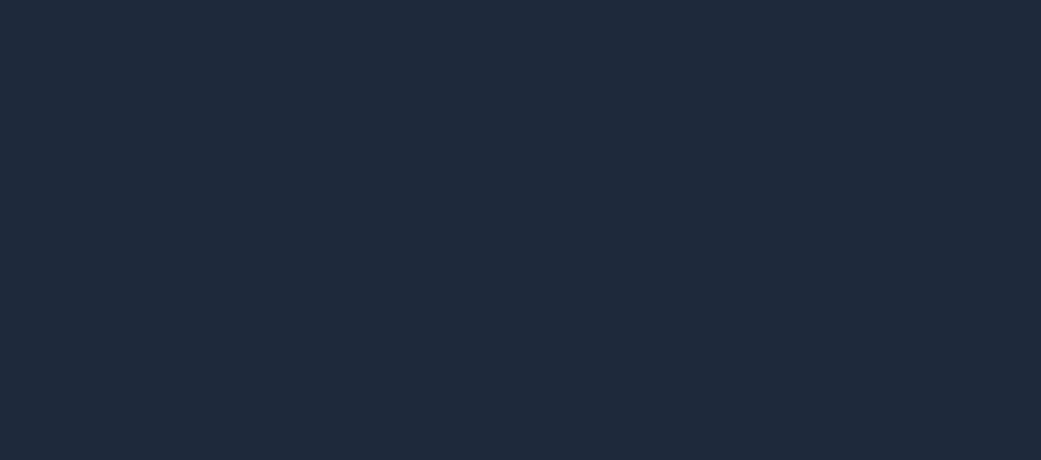
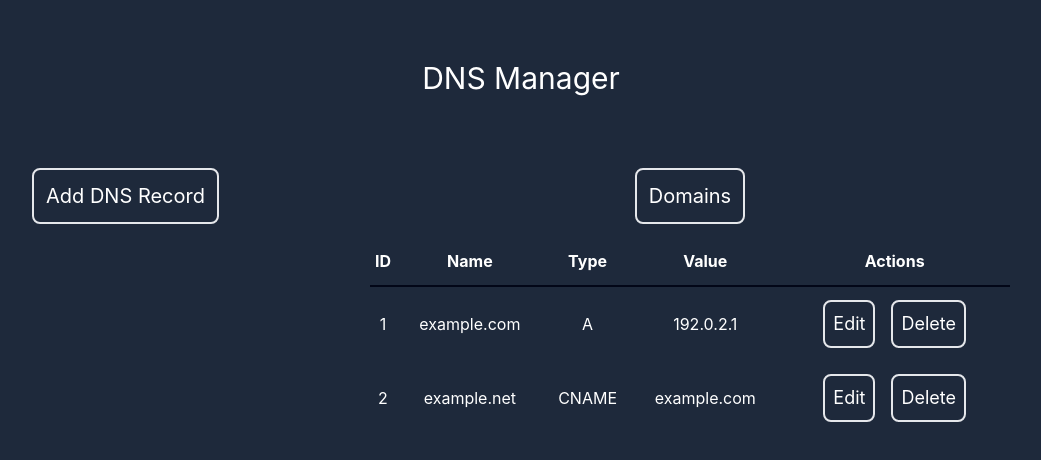
Before and after one commit to dipscodes/dns-manager, a React (Create React App) app: page / in a window 1280 px wide. Shown: the top 460 px of the page, without its empty margins (119-1160 px from the left). Built offline with nearby package versions, Linux system fonts and the light colour scheme.

Commit message:
basic ui structure done

```diff
--- a/src/App.js
+++ b/src/App.js
@@ -1,7 +1,12 @@
 import "./App.css";
+import Home from "./compononents/Home";
 
 function App() {
-  return <div className="App bg-slate-800 w-screen h-auto min-h-screen"></div>;
+  return (
+    <div className="App bg-slate-800 w-screen h-auto min-h-screen">
+      <Home />
+    </div>
+  );
 }
 
 export default App;
--- /dev/null
+++ b/src/compononents/AddRecordForm.jsx
@@ -0,0 +1,20 @@
+const AddRecordForm = () => {
+  return (
+    <div>
+      <form className="flex flex-col justify-center items-center">
+        <label className="p-1 mb-3">
+          <h2 className="mb-3">Domain Name:</h2> <input className="rounded-md" type="text" />
+        </label>
+        <label className="p-1 mb-3">
+          <h2 className="mb-3">Record Type:</h2> <input className="rounded-md" type="text" />
+        </label>
+        <label className="p-1 mb-3">
+          <h2 className="mb-3">Record Value:</h2> <input className="rounded-md" type="text" />
+        </label>
+        <button type="submit"  className="text-xl border-2 rounded-lg p-3 my-3 max-w-fit">Add Record</button>
+      </form>
+    </div>
+  );
+};
+
+export default AddRecordForm;
--- /dev/null
+++ b/src/compononents/Domaintable.jsx
@@ -0,0 +1,40 @@
+
+const DomainTable = () => {
+  const domains = [
+    { id: 1, name: 'example.com', type: 'A', value: '192.0.2.1' },
+    { id: 2, name: 'example.net', type: 'CNAME', value: 'example.com' },
+  ];
+
+  return (
+    <div className="flex flex-col justify-center items-center w-1/2">
+      <h2 className="text-xl border-2 rounded-lg p-3 my-3 max-w-fit">Domains</h2>
+      <table className="w-full">
+        <thead className="border-b-2 border-slate-950 h-[50px]">
+          <tr>
+            <th>ID</th>
+            <th>Name</th>
+            <th>Type</th>
+            <th>Value</th>
+            <th>Actions</th>
+          </tr>
+        </thead>
+        <tbody>
+          {domains.map(domain => (
+            <tr key={domain.id}>
+              <td>{domain.id}</td>
+              <td>{domain.name}</td>
+              <td>{domain.type}</td>
+              <td>{domain.value}</td>
+              <td>
+                <button className="text-lg border-2 rounded-lg p-2 mx-2 my-3 max-w-fit">Edit</button>
+                <button className="text-lg border-2 rounded-lg p-2 mx-2 my-3 max-w-fit">Delete</button>
+              </td>
+            </tr>
+          ))}
+        </tbody>
+      </table>
+    </div>
+  );
+};
+
+export default DomainTable;
--- a/src/compononents/Home.jsx
+++ b/src/compononents/Home.jsx
@@ -1,7 +1,31 @@
-import "./App.css";
+import { useState } from "react";
+import DomainTable from "./Domaintable";
+import AddRecordForm from "./AddRecordForm";
 
 function Home() {
-  return <div className="Home bg-transparent h-auto w-screen"></div>;
+  const [showAddForm, setShowAddForm] = useState(false);
+  const toggleAddForm = () => {
+    setShowAddForm(!showAddForm);
+  };
+
+  return (
+    <div className="Home bg-transparent h-screen w-screen text-white flex flex-col justify-center items-center pt-10">
+      <h1 className="m-5 text-3xl w-screen">DNS Manager</h1>
+      <div className="Home bg-transparent h-full w-full text-white flex flex-row justify-evenly items-start pt-10">
+        <div>
+          <button
+            onClick={toggleAddForm}
+            className="text-xl border-2 rounded-lg p-3 my-3"
+          >
+            Add DNS Record
+          </button>
+          {showAddForm && <AddRecordForm />}
+        </div>
+
+        <DomainTable />
+      </div>
+    </div>
+  );
 }
 
 export default Home;
```
